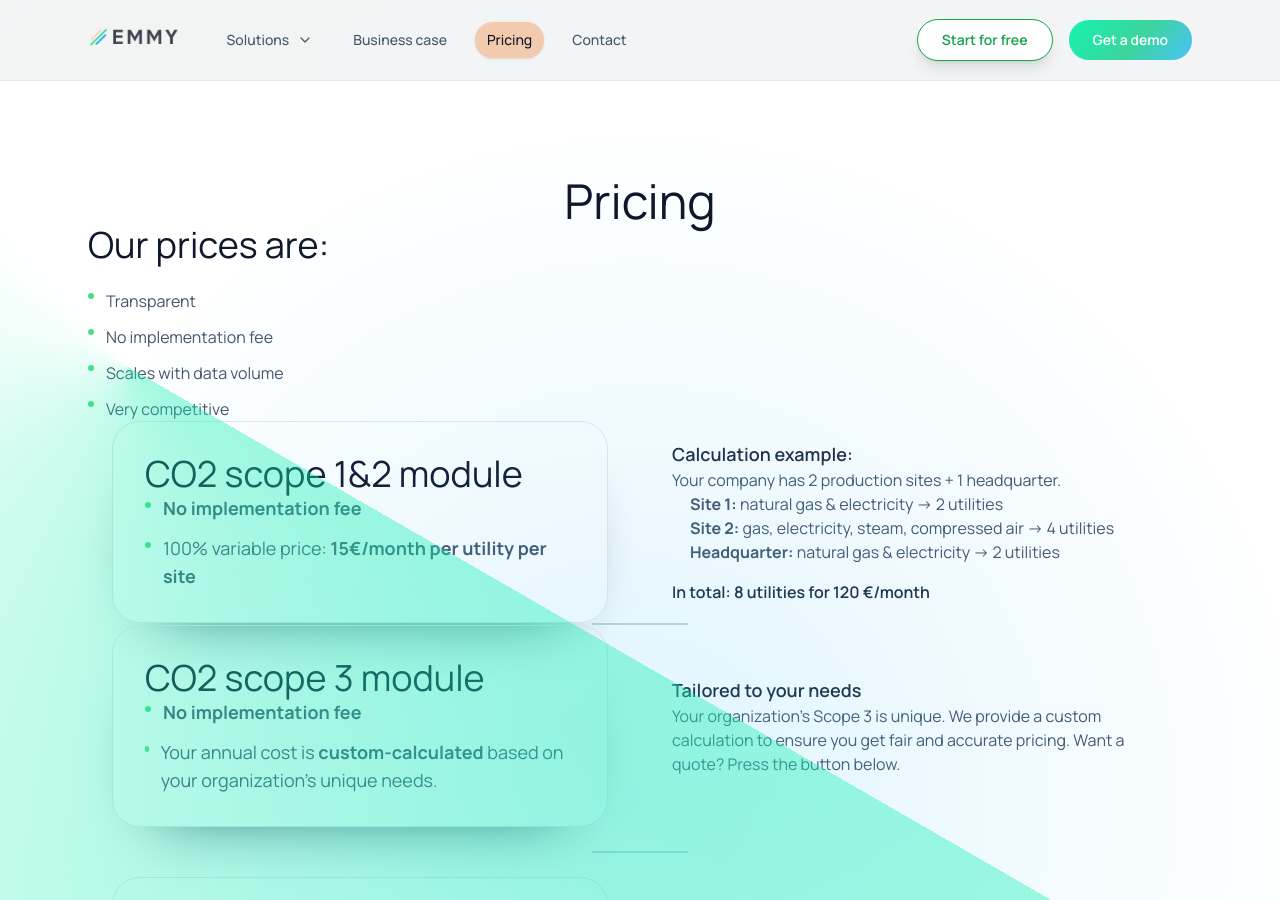
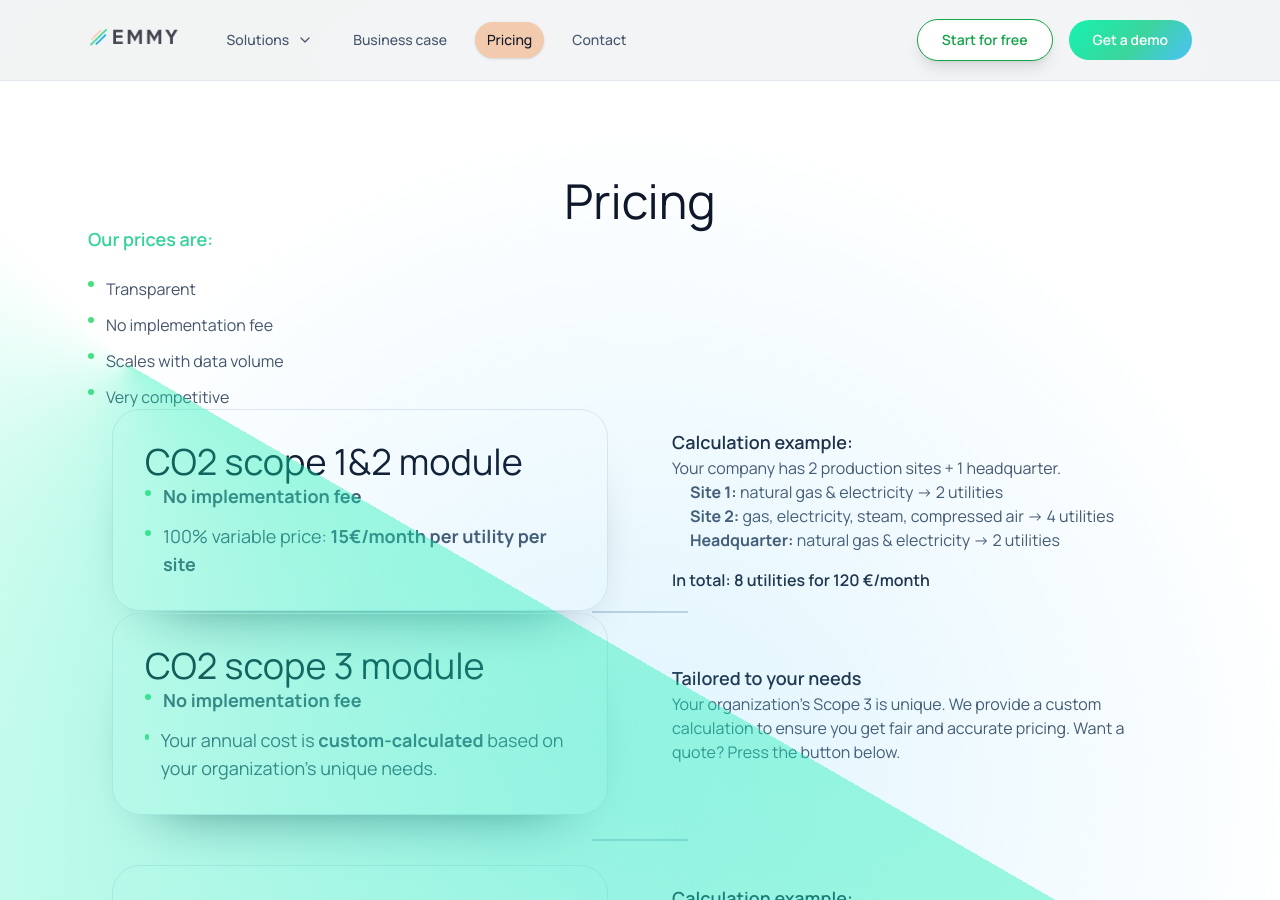
Before and after one commit to emmy-earth/promo-website, a Jekyll site: the page built from mission.html, in a window 1280 px wide and 900 px high. Built offline with Jekyll 4.4.1, drawn with Linux system fonts in a browser that asks for light colours; nearby versions of some CDN libraries; comment, search, counter and statistics services are not loaded.

Commit message:
Update mission.html

```diff
--- a/mission.html
+++ b/mission.html
@@ -17,7 +17,7 @@ description: "Learn about Emmy.earth's price to make carbon accounting effortles
     <div class="grid gap-16">
       <div class="space-y-10">
         <div class="space-y-6" data-animate>
-          <h2 class="font-light text-3xl text-slate-900 sm:text-4xl">Our prices are:</h2>
+          <p class="text-lg font-semibold" style="color: #34D399;">Our prices are:</p>
           <ul class="space-y-3 text-base text-slate-600">
             <li class="flex items-start gap-3">
               <span class="mt-1 h-1.5 w-1.5 rounded-full bg-emerald-400"></span>
```
